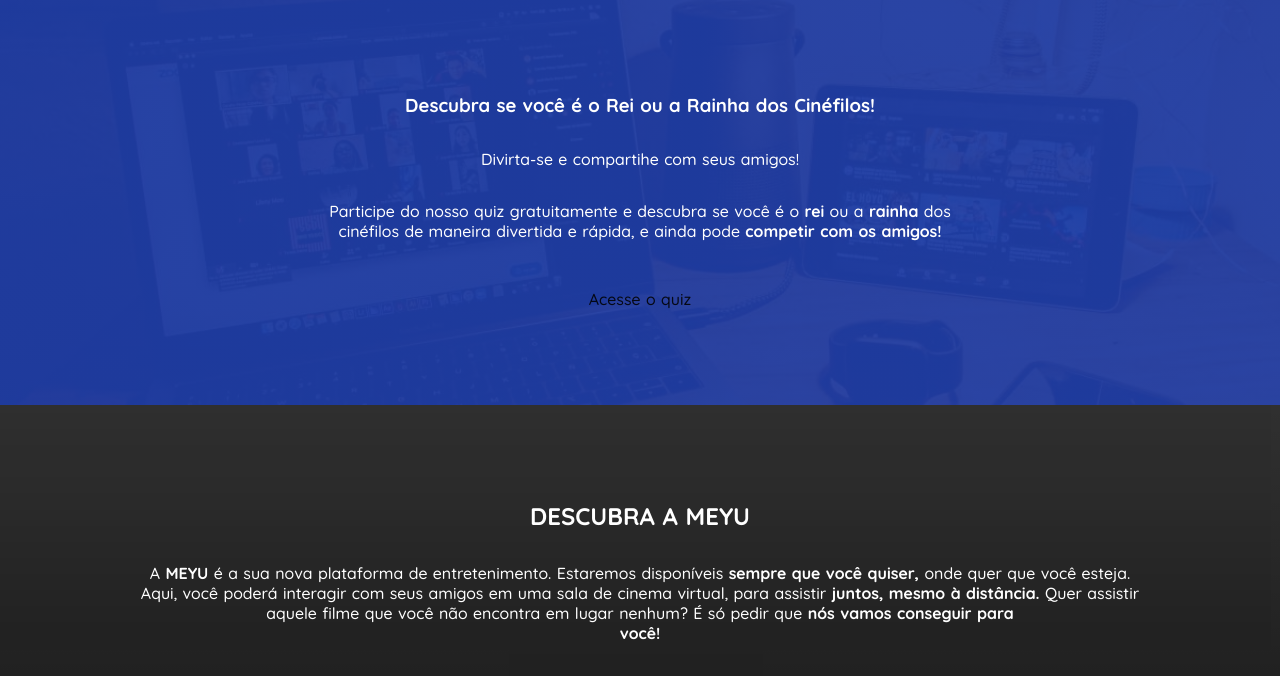
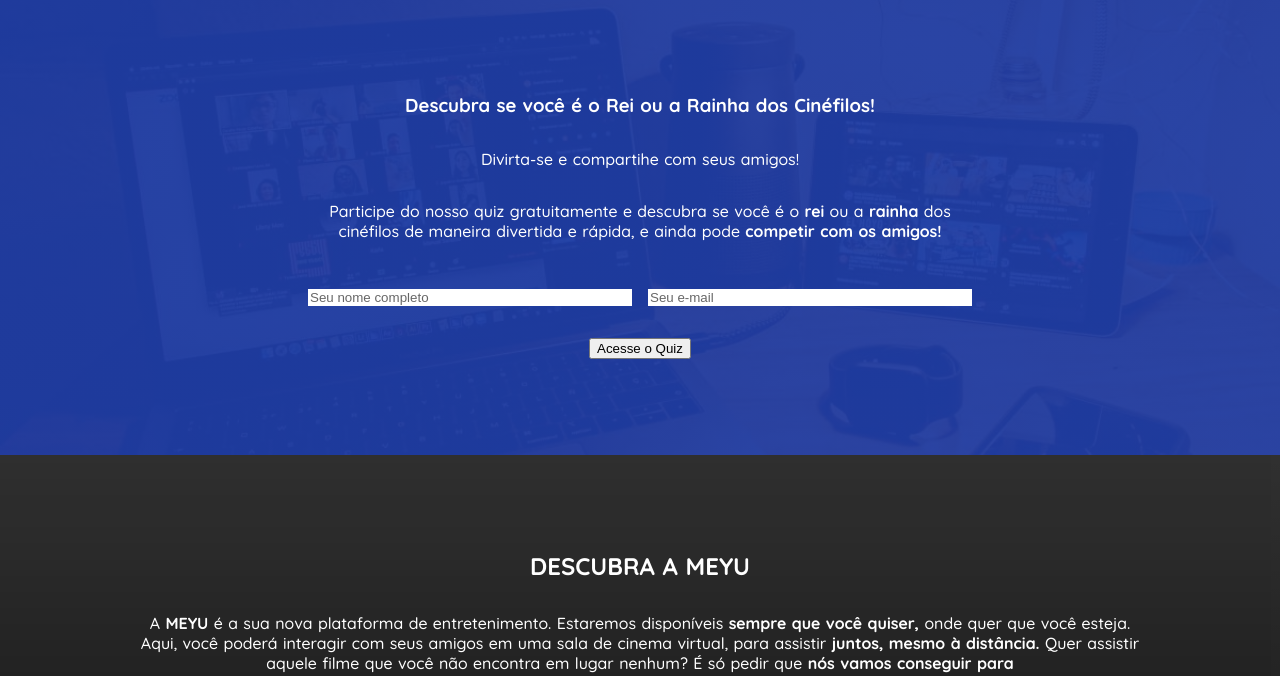
Before and after one commit to Big-Gama-Brasil-XP/show-me-the-leads, a website built with Parcel: page index.html in a window 1280 px wide. Shown: the part 113-789 px from the top of the page. Built offline with nearby package versions, Linux system fonts and the light colour scheme; files whose address does not match are found by name.

Commit message:
add intro home version 3

```diff
--- a/assets/css/theme.css
+++ b/assets/css/theme.css
@@ -112,7 +112,9 @@
 }
 @media screen and (min-width: 1200px) {
     .o-intro-home__body {
-        grid-column: 1/13;
+        grid-column: 3/11;
+        /* grid-template-columns: 1fr 1fr; */
+        /* grid-column: 5/9; */
         /* grid-row: 1/2; */
         /* align-content: center; */
     }
@@ -226,6 +228,13 @@
 /* Molecules */
 /* ******************** */
 
+@media screen and (min-width: 1200px) {
+    .m-form-capture {
+        grid-template-columns: 1fr 1fr;
+        column-gap: calc(var(--space-grid) * 2);
+    }
+}
+
 
 .m-feature {
     display: grid;
@@ -292,16 +301,14 @@
 }
 
 .a-intro-home__input {
-    color: #ffffff;
-    border-color: var(--color-on-primary-medium);
+    color: var(--color-on-surface-medium);
+    background-color: var(--color-surface);
+    border: none;
+    width: 100%;
 }
 
 .a-intro-home__input::placeholder {
-    color: var(--color-on-primary-medium);
-}
-
-.a-intro-home__input:focus {
-    border-color: var(--color-secondary-contrast-medium);
+    color: var(--color-on-surface-medium);
 }
 
 .a-intro-home__input:-webkit-autofill {
@@ -311,8 +318,15 @@
 
 @keyframes autofill-on-primary {
     to {
-        color: var(--color-on-primary-medium);
-        background: transparent;
+        color: var(--color-on-surface-medium);
+        background-color: var(--color-surface);
+    }
+}
+
+@media screen and (min-width: 1200px) {
+    .a-intro-home__button {
+        grid-column: 1/3;
+        grid-row: 2/3;
     }
 }
 
@@ -331,8 +345,7 @@
     }
 }
 
-.a-button-sozinho,
-.a-button-form {
+.a-button-sozinho {
     white-space: normal;
     margin-top: 20px;
     margin-bottom: 20px;
@@ -341,8 +354,7 @@
 }
 
 @media screen and (max-width: 600px) {
-    .a-button-sozinho,
-    .a-button-form {
+    .a-button-sozinho {
         white-space: normal;
         margin-top: 10px;
     }
--- a/index.html
+++ b/index.html
@@ -153,12 +153,9 @@
                 <!-- intro body -->
                 <section class="o-section o-intro-home__body">
 
-                    <a href="#quizform" class="a-button a-button--cta a-button--secondary a-button--width--fit">
-                        Acesse o quiz
-                    </a>
-
-                    <!-- <form
-                        class="o-wrapper o-wrapper--row-gap--normal m-form-capture"
+                    <form
+                        id="quizform"
+                        class="o-wrapper o-wrapper--row-gap--normal o-wrapper--centered-content m-form-capture"
                         method="POST"
                         action="https://smtl.gama.academy/leads/db21f310-915e-11ea-9e98-2f3c29e0891c"
                     >
@@ -190,15 +187,13 @@
 
                         <input name="redirectTo" type="hidden" value="https://meyu.live/thank-you.html" />
 
-                        <input name="debugMode" type="hidden" value="false" />
-
                         <input
-                            class="a-button a-button--cta a-button--secondary"
+                            class="a-button a-button--cta a-button--secondary a-button--width--fit a-intro-home__button"
                             type="submit"
                             value="Acesse o Quiz"
                         />
 
-                    </form> -->
+                    </form>
 
                 </section>
 
```
